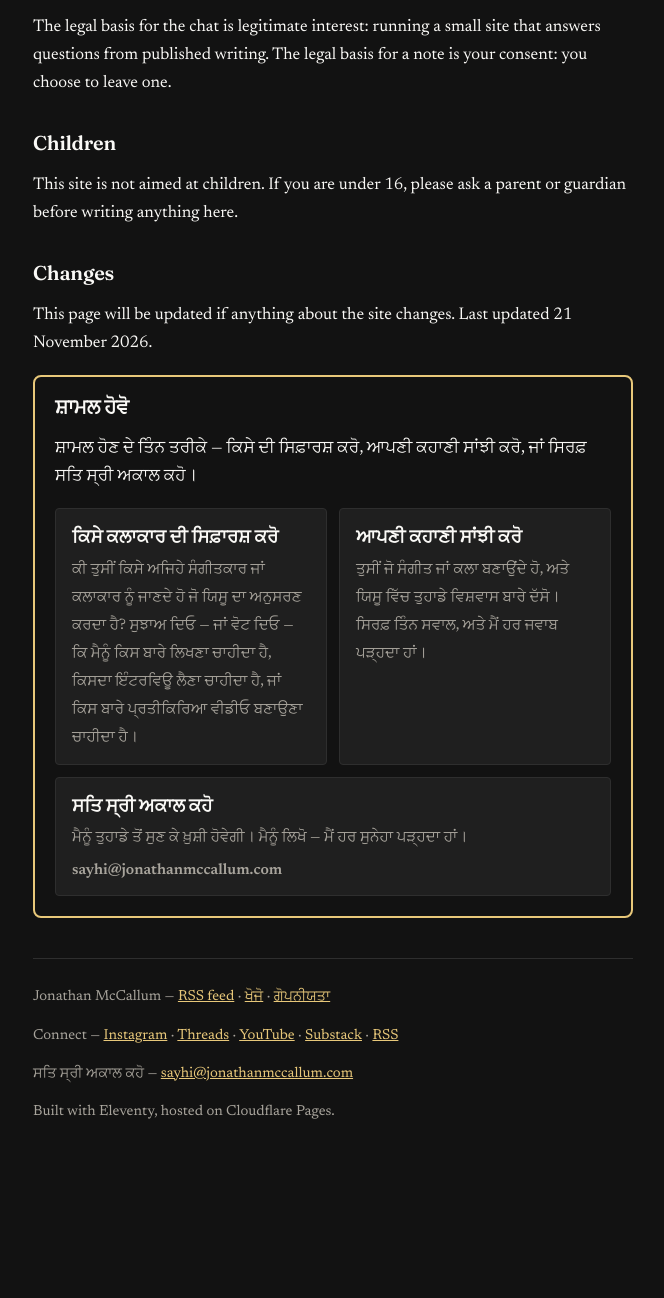
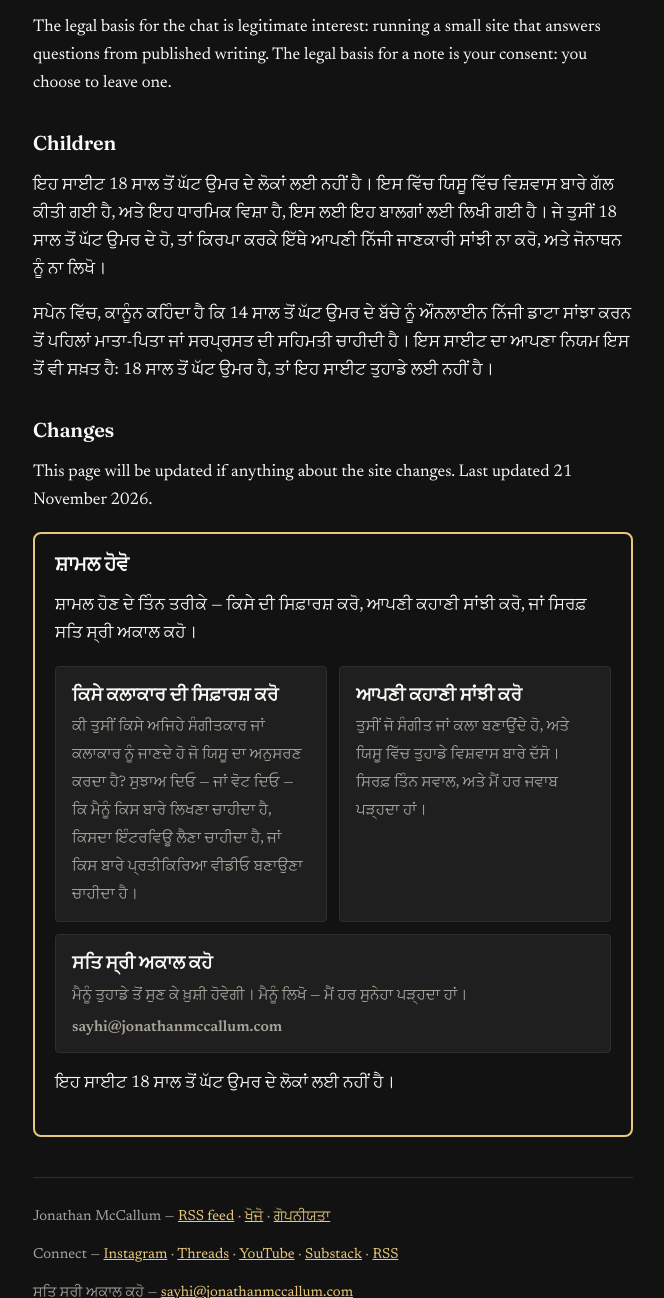
Before and after one commit to streamjonathan/jonathanmccallum-pa, an Eleventy site: page content/pages/privacy.md in a window 1280 px wide. Shown: the part 1542-2840 px from the top of the page, without its empty margins (307-971 px from the left). Before the commit the page ends 2728 px from the top, so only its background shows below. Built offline with nearby package versions, Linux system fonts and the light colour scheme; Eleventy itself is replaced by a stand-in of ours; files that its build step writes are made by us from their sources.

Commit message:
Add under-18 notice to Get involved box and Children section [pa]

```diff
--- a/_includes/get-involved.njk
+++ b/_includes/get-involved.njk
@@ -16,4 +16,5 @@
       <span class="get-involved__email" data-contact-email-text>ਮੈਨੂੰ ਈਮੇਲ ਕਰੋ</span>
     </a>
   </div>
+  <p>ਇਹ ਸਾਈਟ 18 ਸਾਲ ਤੋਂ ਘੱਟ ਉਮਰ ਦੇ ਲੋਕਾਂ ਲਈ ਨਹੀਂ ਹੈ।</p>
 </section>
--- a/content/pages/privacy.md
+++ b/content/pages/privacy.md
@@ -42,7 +42,9 @@ The legal basis for the chat is legitimate interest: running a small site that a
 
 ## Children
 
-This site is not aimed at children. If you are under 16, please ask a parent or guardian before writing anything here.
+ਇਹ ਸਾਈਟ 18 ਸਾਲ ਤੋਂ ਘੱਟ ਉਮਰ ਦੇ ਲੋਕਾਂ ਲਈ ਨਹੀਂ ਹੈ। ਇਸ ਵਿੱਚ ਯਿਸੂ ਵਿੱਚ ਵਿਸ਼ਵਾਸ ਬਾਰੇ ਗੱਲ ਕੀਤੀ ਗਈ ਹੈ, ਅਤੇ ਇਹ ਧਾਰਮਿਕ ਵਿਸ਼ਾ ਹੈ, ਇਸ ਲਈ ਇਹ ਬਾਲਗਾਂ ਲਈ ਲਿਖੀ ਗਈ ਹੈ। ਜੇ ਤੁਸੀਂ 18 ਸਾਲ ਤੋਂ ਘੱਟ ਉਮਰ ਦੇ ਹੋ, ਤਾਂ ਕਿਰਪਾ ਕਰਕੇ ਇੱਥੇ ਆਪਣੀ ਨਿੱਜੀ ਜਾਣਕਾਰੀ ਸਾਂਝੀ ਨਾ ਕਰੋ, ਅਤੇ ਜੋਨਾਥਨ ਨੂੰ ਨਾ ਲਿਖੋ।
+
+ਸਪੇਨ ਵਿੱਚ, ਕਾਨੂੰਨ ਕਹਿੰਦਾ ਹੈ ਕਿ 14 ਸਾਲ ਤੋਂ ਘੱਟ ਉਮਰ ਦੇ ਬੱਚੇ ਨੂੰ ਔਨਲਾਈਨ ਨਿੱਜੀ ਡਾਟਾ ਸਾਂਝਾ ਕਰਨ ਤੋਂ ਪਹਿਲਾਂ ਮਾਤਾ-ਪਿਤਾ ਜਾਂ ਸਰਪ੍ਰਸਤ ਦੀ ਸਹਿਮਤੀ ਚਾਹੀਦੀ ਹੈ। ਇਸ ਸਾਈਟ ਦਾ ਆਪਣਾ ਨਿਯਮ ਇਸ ਤੋਂ ਵੀ ਸਖ਼ਤ ਹੈ: 18 ਸਾਲ ਤੋਂ ਘੱਟ ਉਮਰ ਹੈ, ਤਾਂ ਇਹ ਸਾਈਟ ਤੁਹਾਡੇ ਲਈ ਨਹੀਂ ਹੈ।
 
 ## Changes
 
```
